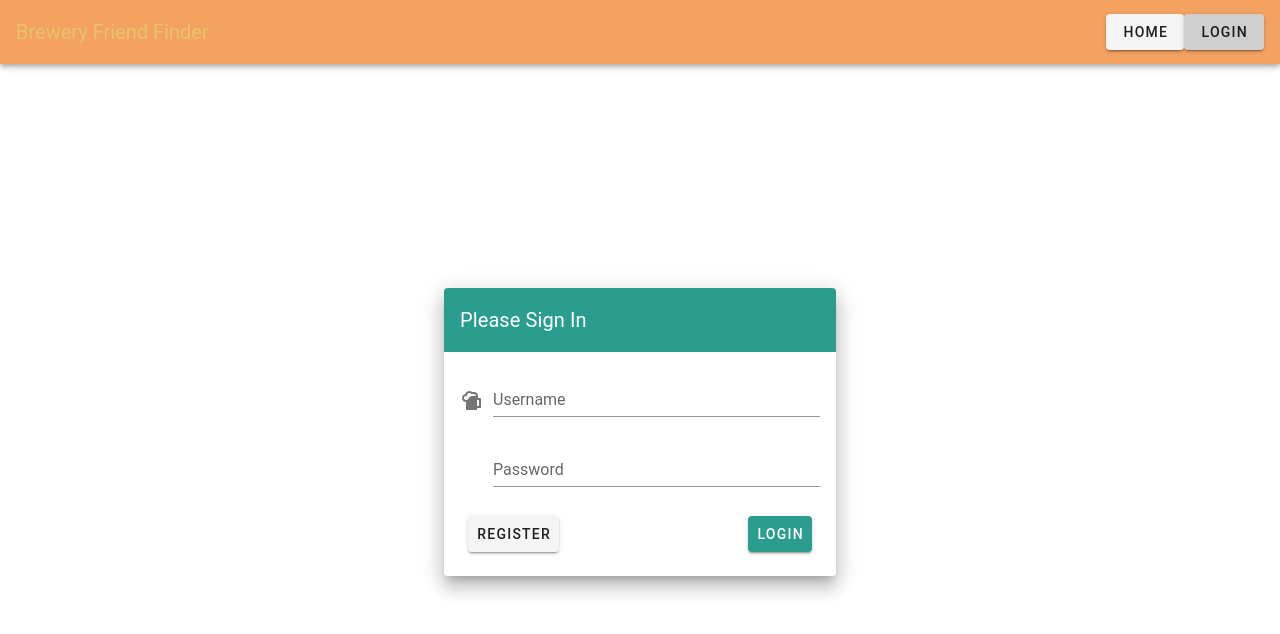
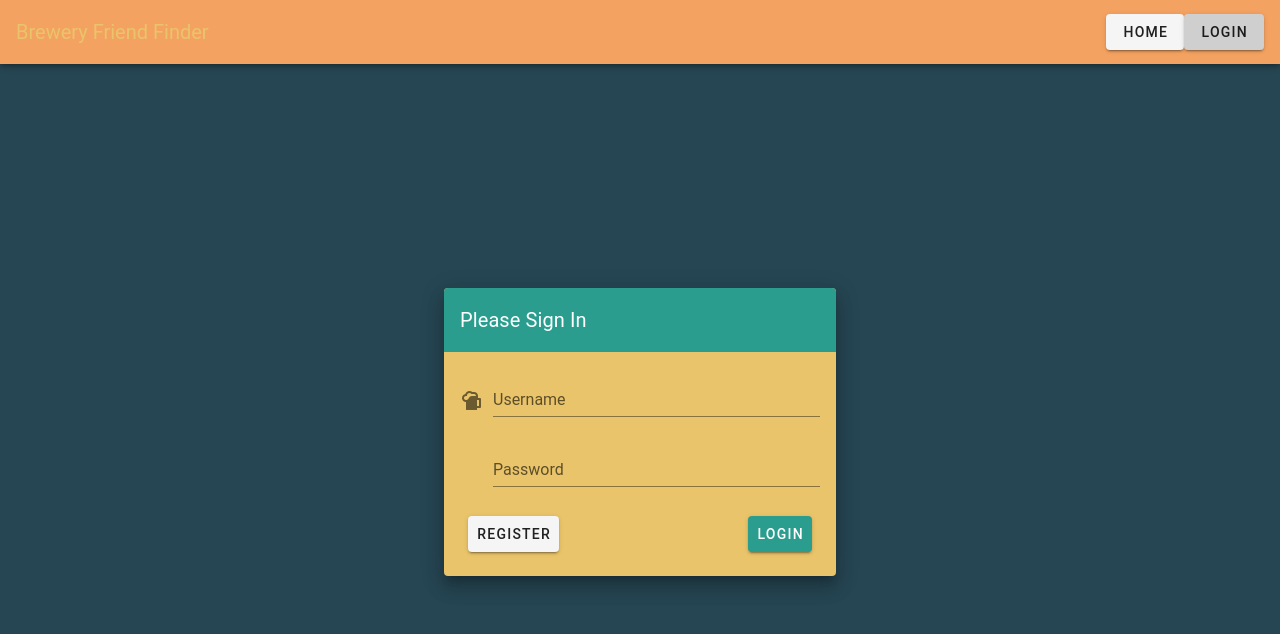
Before and after one commit to adeckert1010/BreweryFinder, a Vue app in the folder vue_starter_dotnet/frontend/: page /login in a window 1280 px wide. Shown: the top 634 px of the page. Built offline with nearby package versions, Linux system fonts and the light colour scheme.

Commit message:
login even better, theme info color added

```diff
--- a/vue_starter_dotnet/frontend/src/plugins/vuetify.js
+++ b/vue_starter_dotnet/frontend/src/plugins/vuetify.js
@@ -15,7 +15,7 @@ export default new Vuetify({
           primary: "#2A9D8F",
           error: "#ff8888",
           success: "#45a5ae",
-
+          info: "#E9C46A",
           secondary: '#264653',
           accent: '#F4A261'
         },
--- a/vue_starter_dotnet/frontend/src/views/Login.vue
+++ b/vue_starter_dotnet/frontend/src/views/Login.vue
@@ -1,8 +1,9 @@
 <template>
 <v-content>
       <v-container
-        class="fill-height"
+        class="fill-height secondary"
         fluid
+
       >
   <v-card-text id="login">
     <v-row
@@ -14,7 +15,7 @@
             sm="8"
             md="4"
           >
-          <v-card class="elevation-12">
+          <v-card class="elevation-12 info">
             <v-toolbar
                 color="primary"
                 dark
@@ -22,7 +23,7 @@
               >
           <v-toolbar-title>Please Sign In</v-toolbar-title>
          </v-toolbar>
-         <v-card-text>
+         <v-card-text >
     <v-form  @submit.prevent="login">
 
       <div class="alert alert-danger" role="alert" v-if="invalidCredentials">
```
